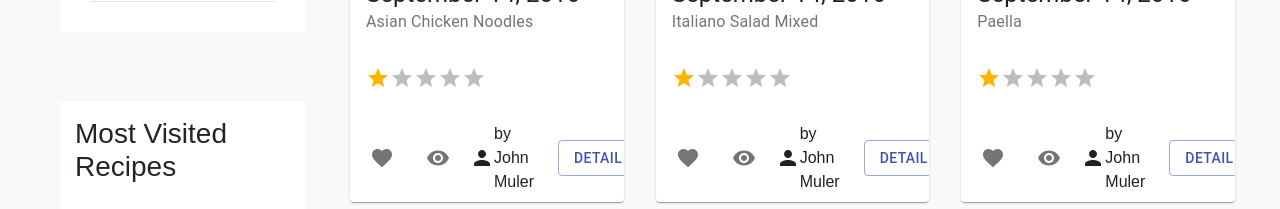
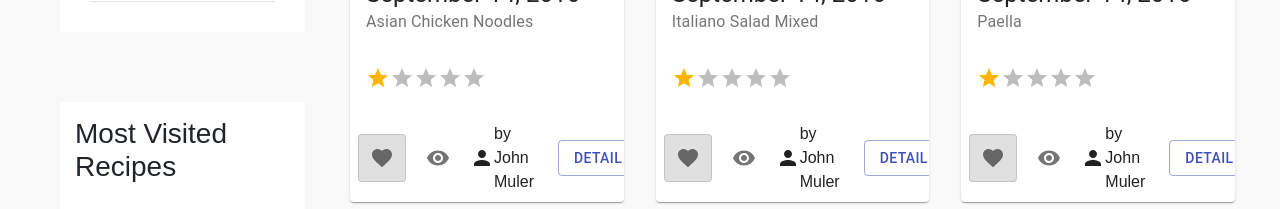
Before and after one commit to somyazf/Ghishniz, a React (Create React App) app: page / in a window 1280 px wide. Shown: the part 1220-1429 px from the top of the page. Built offline with nearby package versions, Linux system fonts and the light colour scheme.

Commit message:
toggle favorite button

```diff
--- a/src/_components/mainPage/icons/favorite.js
+++ b/src/_components/mainPage/icons/favorite.js
@@ -1,12 +1,31 @@
 import React from 'react';
-import IconButton from "@material-ui/core/IconButton";
 import { makeStyles } from "@material-ui/core/styles";
 import FavoriteIcon from "@material-ui/icons/Favorite";
+import ToggleButton from '@material-ui/lab/ToggleButton';
 
-export default function FavoriteFood() {
-    return(
-        <IconButton aria-label="add to favorites">
-            <FavoriteIcon />
-        </IconButton>
-    )
-}
+
+const useStyles = makeStyles(theme => ({
+    root:{
+      color: 'red'
+    },
+})
+)
+
+
+export default function StandaloneToggleButton() {
+    const [selected, setSelected] = React.useState(false);
+    const classes = useStyles();
+    return (
+
+      <ToggleButton
+        value="!check"
+        selected={!selected}
+        onChange={() => {
+          setSelected(!selected);
+        }}
+        className={classes.root}
+      >
+        <FavoriteIcon />
+      </ToggleButton>
+    );
+  }
```
